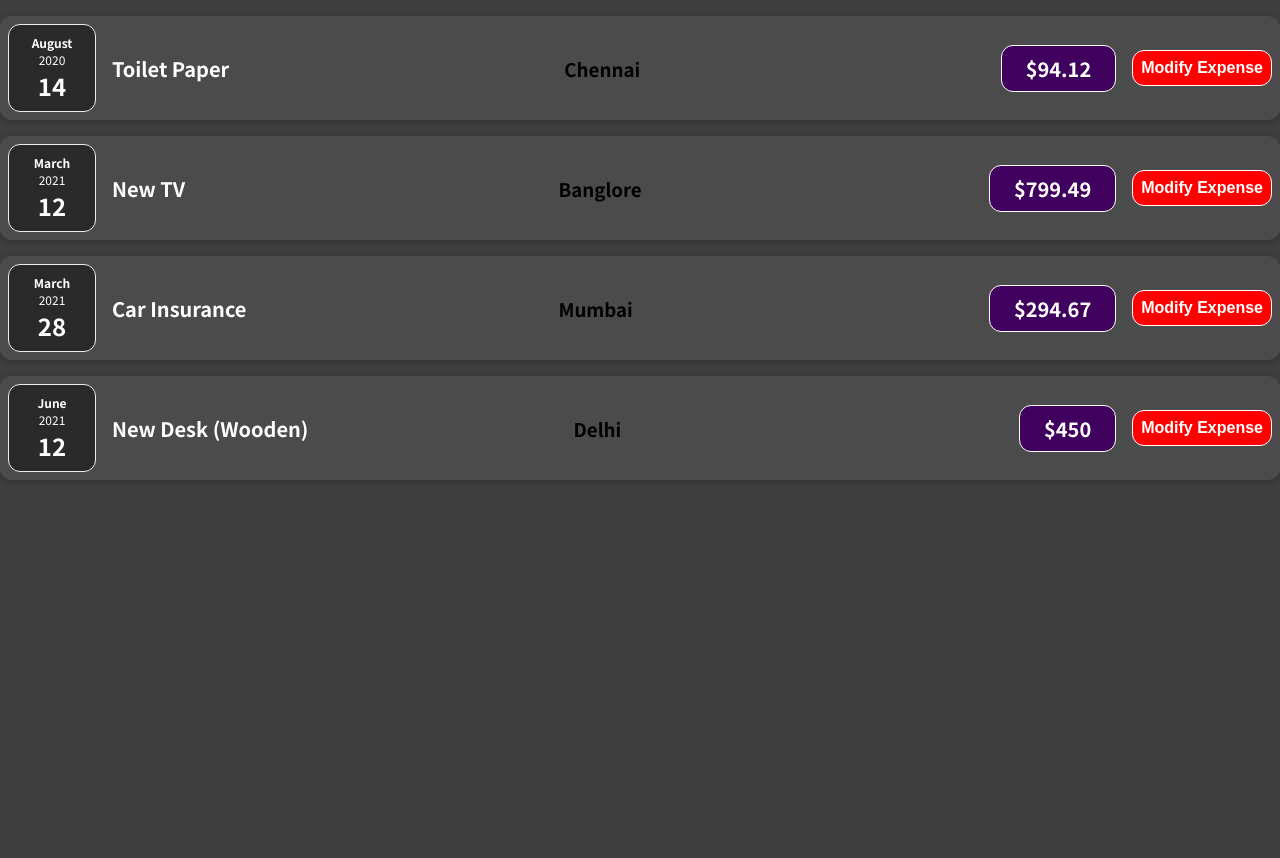
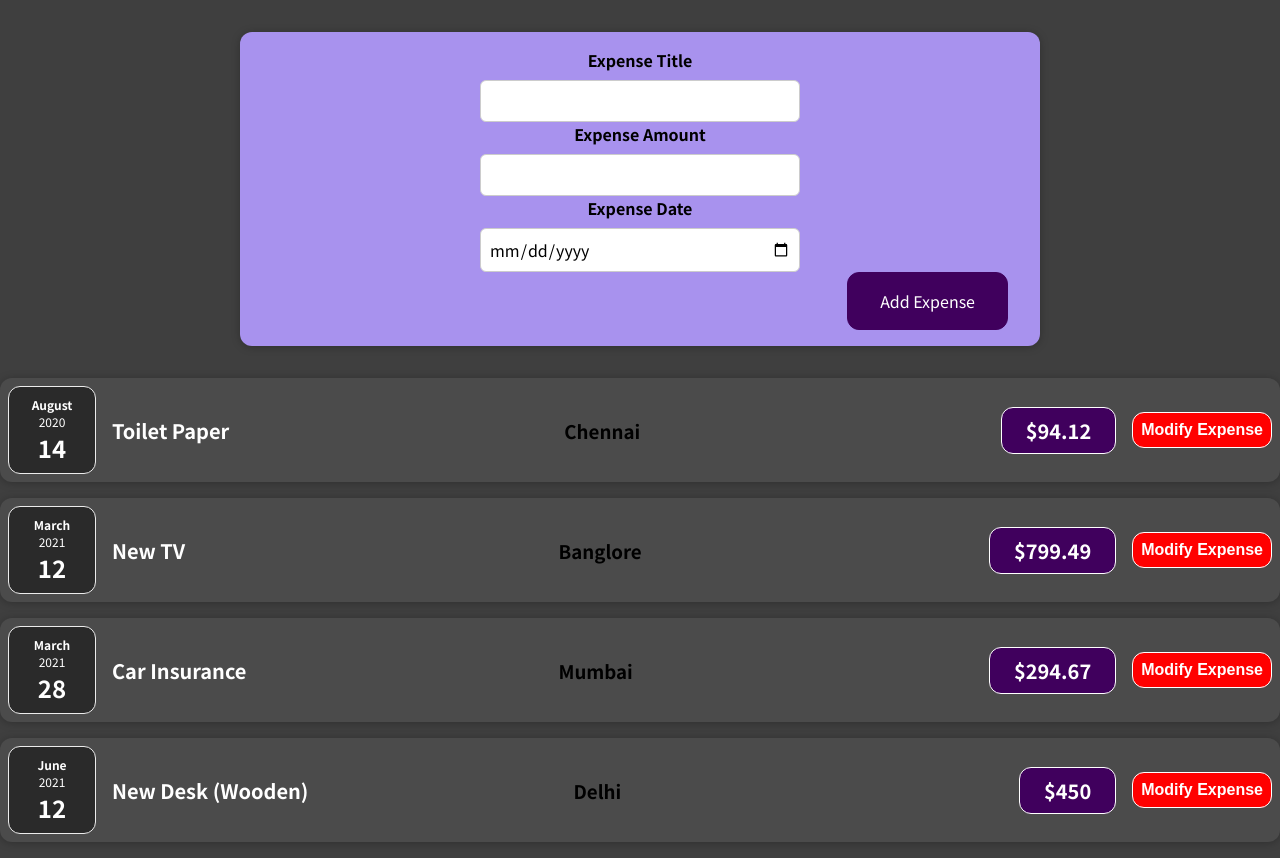
Before and after one commit to VinothKumar6595/React, a React (Create React App) app in the folder react-complete-guide/: page / in a window 1280 px wide. Before the commit the page ends 800 px from the top, so only its background shows below. Built offline with nearby package versions, Linux system fonts and the light colour scheme.

Commit message:
Adding New Expense

```diff
--- a/react-complete-guide/src/App.js
+++ b/react-complete-guide/src/App.js
@@ -1,5 +1,6 @@
 import React from "react";
 import ExpenseItem from "./components/Expenses/ExpenseItem";
+import ExpenseForm from "./components/Expenses/ExpenseForm";
 
 const App = () => {
   const expenses = [
@@ -34,6 +35,7 @@
   ];
   return (
     <div>
+      <ExpenseForm></ExpenseForm>
       {expenses.map((expense) => (
         <ExpenseItem
           title={expense.title}
--- /dev/null
+++ b/react-complete-guide/src/components/Expenses/ExpenseForm.css
@@ -0,0 +1,26 @@
+.new-expense__controls {
+  display: flex;
+  flex-wrap: wrap;
+  gap: 1rem;
+  margin-bottom: 1rem;
+  text-align: left;
+}
+
+.new-expense__control label {
+  font-weight: bold;
+  margin-bottom: 0.5rem;
+  display: block;
+}
+
+.new-expense__control input {
+  font: inherit;
+  padding: 0.5rem;
+  border-radius: 6px;
+  border: 1px solid #ccc;
+  width: 20rem;
+  max-width: 100%;
+}
+
+.new-expense__actions {
+  text-align: right;
+}
--- /dev/null
+++ b/react-complete-guide/src/components/Expenses/ExpenseForm.js
@@ -0,0 +1,39 @@
+import React from "react";
+import "./ExpenseForm.css";
+import "./NewExpense.css";
+const ExpenseForm = () => {
+  const titleChangeHandler = (event) => {
+    console.log(event.target.value);
+  };
+  const amountChangeHandler = (event) => {
+    console.log(event.target.value);
+  };
+  const dateChangeHandler = (event) => {
+    console.log(event.target.value);
+  };
+  return (
+    <div className="new-expense">
+      <form>
+        <div className="new-expene__controls">
+          <div className="new-expense__control">
+            <label>Expense Title</label>
+            <input type="text" onChange={titleChangeHandler} />
+          </div>
+        </div>
+        <div className="new-expense__control">
+          <label>Expense Amount</label>
+          <input type="number" onChange={amountChangeHandler} />
+        </div>
+        <div className="new-expense__control">
+          <label>Expense Date</label>
+          <input type="date" onChange={dateChangeHandler} />
+        </div>
+        <div className="new-expense__actions">
+          <button type="submit">Add Expense</button>
+        </div>
+      </form>
+    </div>
+  );
+};
+
+export default ExpenseForm;
--- /dev/null
+++ b/react-complete-guide/src/components/Expenses/NewExpense.css
@@ -0,0 +1,38 @@
+.new-expense {
+  background-color: #a892ee;
+  padding: 1rem;
+  margin: 2rem auto;
+  width: 50rem;
+  max-width: 95%;
+  border-radius: 12px;
+  text-align: center;
+  box-shadow: 0 1px 8px rgba(0, 0, 0, 0.25);
+}
+
+.new-expense button {
+  font: inherit;
+  cursor: pointer;
+  padding: 1rem 2rem;
+  border: 1px solid #40005d;
+  background-color: #40005d;
+  color: white;
+  border-radius: 12px;
+  margin-right: 1rem;
+}
+
+.new-expense button:hover,
+.new-expense button:active {
+  background-color: #510674;
+  border-color: #510674;
+}
+
+.new-expense button.alternative {
+  color: #220131;
+  border-color: transparent;
+  background-color: transparent;
+}
+
+.new-expense button.alternative:hover,
+.new-expense button.alternative:active {
+  background-color: #ddb3f8;
+}
```
